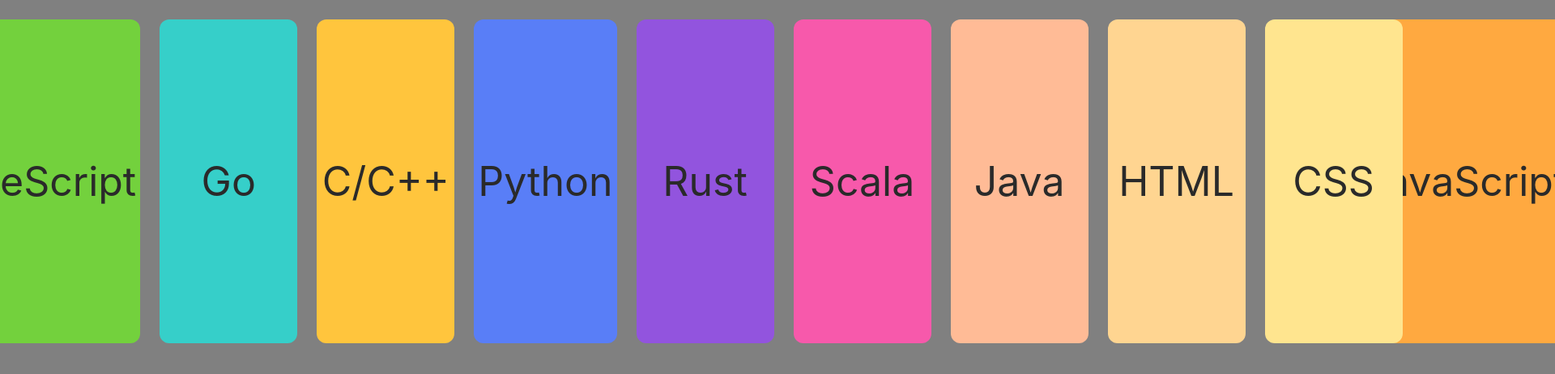
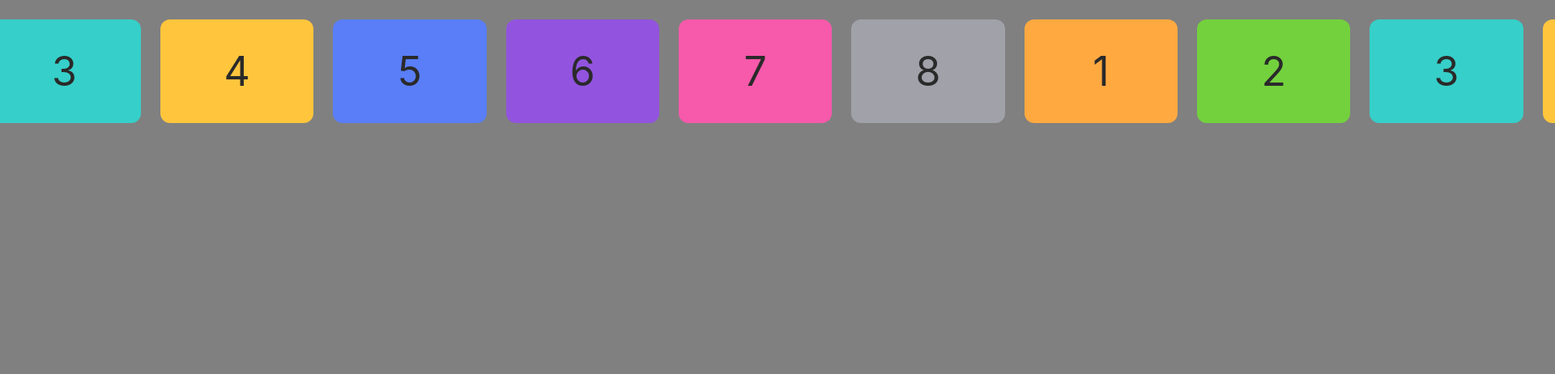
Before and after one commit to BryanVe/carousel, a React (Create React App) app: page / in a window 1280 px wide. Shown: the top 462 px of the page at 81% size, 1920 px wide, since content can reach past the window. Built offline with nearby package versions, Linux system fonts and the light colour scheme.

Commit message:
feat: carousel responsiveness is in progress

```diff
--- a/src/App.tsx
+++ b/src/App.tsx
@@ -1,34 +1,26 @@
 import styled from 'styled-components'
 import { Carousel, CarouselItemContent } from 'components'
 
-const courses: Course[] = [
-  { key: 'JavaScript', name: 'JavaScript', color: '#FFA940' },
-  { key: 'TypeScript', name: 'TypeScript', color: '#73D13D' },
-  { key: 'Go', name: 'Go', color: '#36CFC9' },
-  { key: 'C/C++', name: 'C/C++', color: '#FFC53D' },
-  { key: 'Python', name: 'Python', color: '#597EF7' },
-  { key: 'Rust', name: 'Rust', color: '#9254DE' },
-  { key: 'Scala', name: 'Scala', color: '#F759AB' },
-  { key: 'Java', name: 'Java', color: '#FFBB96' },
-  { key: 'HTML', name: 'HTML', color: '#FFD591' },
-  { key: 'CSS', name: 'CSS', color: '#FFE58F' },
-]
-
-const viewableItemsByBreakpoint: ViewableItemsByBreakpoint = {
-  xl: 6,
-  lg: 5,
-  md: 3,
-  sm: 2,
-}
-
-interface CustomCardProps {
+interface Course extends GenericWithKey {
+  name: string
   color: string
 }
 
-const CustomCard = styled(CarouselItemContent)<CustomCardProps>`
+const courses: Course[] = [
+  { key: '1', name: '1', color: '#FFA940' },
+  { key: '2', name: '2', color: '#73D13D' },
+  { key: '3', name: '3', color: '#36CFC9' },
+  { key: '4', name: '4', color: '#FFC53D' },
+  { key: '5', name: '5', color: '#597EF7' },
+  { key: '6', name: '6', color: '#9254DE' },
+  { key: '7', name: '7', color: '#F759AB' },
+  { key: '8', name: '8', color: '#A1A1AA' },
+]
+
+const CustomCard = styled(CarouselItemContent)`
   /* -- my styles -- */
   background-color: ${(props) => props.color};
-  height: 400px;
+  height: 10vw;
   border-radius: 12px;
   padding: 5px;
   box-sizing: border-box;
@@ -43,9 +35,7 @@
 const App = () => (
   <Carousel
     style={{ margin: '24px 0' }}
-    duration={30}
     data={courses}
-    viewableItemsByBreakpoint={viewableItemsByBreakpoint}
     render={(data) => <CustomCard color={data.color}>{data.name}</CustomCard>}
   />
 )
--- a/src/components/Carousel/index.tsx
+++ b/src/components/Carousel/index.tsx
@@ -2,9 +2,23 @@
 import styled from 'styled-components'
 
 import { CarouselWithItem, CarouselWithoutItem } from '..'
-import { getCarouselWidth, getOverlappedData } from 'utils'
+import {
+  BREAKPOINTS,
+  DURATION,
+  REVERSE,
+  STYLE,
+  VIEWABLE_ITEMS,
+  getCarouselWidth,
+} from 'utils'
+import { useNodeDimensions } from 'hooks'
 
-const MainWrapper = styled.div`
+interface MainWrapperProps {
+  columns: number
+  viewableItems: ViewableItems
+  breakpoints: Breakpoints
+}
+
+const MainWrapper = styled.div<MainWrapperProps>`
   position: relative;
 
   &:hover .sub-carousel {
@@ -17,24 +31,74 @@
     margin-left: 100vw;
     z-index: 0;
   }
+
+  &
+    .overlapped-carousel
+    > div:nth-last-child(-n
+      + ${({ columns, viewableItems }) => columns - viewableItems.xl}) {
+    display: none;
+  }
+
+  @media (max-width: ${(props) =>
+      `${props.breakpoints.xl}px`}) and (min-width: ${(props) =>
+      `${props.breakpoints.lg}px`}) {
+    &
+      .overlapped-carousel
+      > div:nth-last-child(-n
+        + ${({ columns, viewableItems }) => columns - viewableItems.lg}) {
+      display: none;
+    }
+  }
+
+  @media (max-width: ${(props) =>
+      `${props.breakpoints.lg}px`}) and (min-width: ${(props) =>
+      `${props.breakpoints.md}px`}) {
+    &
+      .overlapped-carousel
+      > div:nth-last-child(-n
+        + ${({ columns, viewableItems }) => columns - viewableItems.md}) {
+      display: none;
+    }
+  }
+
+  @media (max-width: ${(props) =>
+      `${props.breakpoints.md}px`}) and (min-width: ${(props) =>
+      `${props.breakpoints.sm}px`}) {
+    &
+      .overlapped-carousel
+      > div:nth-last-child(-n
+        + ${({ columns, viewableItems }) => columns - viewableItems.sm}) {
+      display: none;
+    }
+  }
+
+  @media (max-width: ${(props) =>
+      `${props.breakpoints.sm}px`}) and (min-width: ${(props) =>
+      `${props.breakpoints.xs}px`}) {
+    &
+      .overlapped-carousel
+      > div:nth-last-child(-n
+        + ${({ columns, viewableItems }) => columns - viewableItems.xs}) {
+      display: none;
+    }
+  }
 `
 
 interface StyledWrapperProps {
   reverse: boolean
   duration: number
   columns: number
-  viewableItemsByBreakpoint: ViewableItemsByBreakpoint
+  viewableItems: ViewableItems
+  breakpoints: Breakpoints
 }
 const StyledWrapper = styled.div<StyledWrapperProps>`
   --width: ${(props) =>
-    `${getCarouselWidth(props.columns, props.viewableItemsByBreakpoint.xl)}%`};
+    `${getCarouselWidth(props.columns, props.viewableItems.xl)}%`};
   position: relative;
   width: var(--width);
   display: grid;
   z-index: 300;
   grid-template-columns: ${(props) => `repeat(${props.columns}, 1fr)`};
-  /* animation: ${(props) =>
-    `left-to-right ${props.columns * 4}s linear infinite`}; */
   animation: ${(props) =>
     `${props.reverse ? 'left-to-right' : 'right-to-left'} ${
       props.duration
@@ -58,131 +122,93 @@
     }
   }
 
-  /* @media (max-width: 1920px) {
-    width: ${(props) =>
-    getCarouselWidth(props.columns, props.viewableItemsByBreakpoint.lg)};
-    height: 11vw;
+  @media (max-width: ${(props) =>
+      `${props.breakpoints.xl}px`}) and (min-width: ${(props) =>
+      `${props.breakpoints.lg}px`}) {
+    --width: ${(props) =>
+      `${getCarouselWidth(props.columns, props.viewableItems.lg)}%`};
+  }
 
-    @keyframes left-to-right {
-      from {
-        left: -${(props) =>
-    getCarouselWidth(props.columns, props.viewableItemsByBreakpoint.lg)};
-      }
-      to {
-        left: 100%;
-      }
-    }
+  @media (max-width: ${(props) =>
+      `${props.breakpoints.lg}px`}) and (min-width: ${(props) =>
+      `${props.breakpoints.md}px`}) {
+    --width: ${(props) =>
+      `${getCarouselWidth(props.columns, props.viewableItems.md)}%`};
+  }
 
-    @keyframes right-to-left {
-      from {
-        left: 100%;
-      }
-      to {
-        left: -${(props) =>
-    getCarouselWidth(props.columns, props.viewableItemsByBreakpoint.lg)};
-      }
-    }
-  } */
+  @media (max-width: ${(props) =>
+      `${props.breakpoints.md}px`}) and (min-width: ${(props) =>
+      `${props.breakpoints.sm}px`}) {
+    --width: ${(props) =>
+      `${getCarouselWidth(props.columns, props.viewableItems.sm)}%`};
+  }
 
-  /* @media (max-width: 1024px) {
-    width: ${(props) =>
-    getCarouselWidth(props.columns, props.viewableItemsByBreakpoint.md)};
-    height: 18vw;
-
-    @keyframes left-to-right {
-      from {
-        left: -${(props) =>
-    getCarouselWidth(props.columns, props.viewableItemsByBreakpoint.md)};
-      }
-      to {
-        left: 100%;
-      }
-    }
-
-    @keyframes right-to-left {
-      from {
-        left: 100%;
-      }
-      to {
-        left: -${(props) =>
-    getCarouselWidth(props.columns, props.viewableItemsByBreakpoint.md)};
-      }
-    }
-  } */
-
-  /* @media (max-width: 640px) {
-    width: ${(props) =>
-    getCarouselWidth(props.columns, props.viewableItemsByBreakpoint.sm)};
-    height: 27vw;
-
-    @keyframes left-to-right {
-      from {
-        left: -${(props) =>
-    getCarouselWidth(props.columns, props.viewableItemsByBreakpoint.sm)};
-      }
-      to {
-        left: 100%;
-      }
-    }
-
-    @keyframes right-to-left {
-      from {
-        left: 100%;
-      }
-      to {
-        left: -${(props) =>
-    getCarouselWidth(props.columns, props.viewableItemsByBreakpoint.sm)};
-      }
-    }
-  } */
+  @media (max-width: ${(props) =>
+      `${props.breakpoints.sm}px`}) and (min-width: ${(props) =>
+      `${props.breakpoints.xs}px`}) {
+    --width: ${(props) =>
+      `${getCarouselWidth(props.columns, props.viewableItems.xs)}%`};
+  }
 `
 
 interface CarouselProps<I extends GenericWithKey> {
   reverse?: boolean
   duration?: number
-  viewableItemsByBreakpoint: ViewableItemsByBreakpoint
+  style?: CSSProperties
+  viewableItems?: ViewableItems
+  breakpoints?: Breakpoints
   data: I[]
   render: (data: I) => ReactNode
-  style?: CSSProperties
 }
 
 const Carousel = <I extends GenericWithKey>(props: CarouselProps<I>) => {
   const {
-    reverse = false,
-    duration = 10,
-    style = {},
+    reverse = REVERSE,
+    duration = DURATION,
+    style = STYLE,
+    viewableItems = VIEWABLE_ITEMS,
+    breakpoints = BREAKPOINTS,
     data,
-    viewableItemsByBreakpoint,
     render,
   } = props
+  const { ref: divRef, dimensions: divDimensions } = useNodeDimensions()
 
   return (
-    <MainWrapper style={style}>
+    <MainWrapper
+      ref={(ref) => (divRef.current = ref)}
+      style={style}
+      columns={data.length}
+      viewableItems={viewableItems}
+      breakpoints={breakpoints}
+    >
       <StyledWrapper
+        className='sub-carousel'
+        columns={data.length}
         reverse={reverse}
         duration={duration}
-        className='sub-carousel'
-        columns={data.length}
-        viewableItemsByBreakpoint={viewableItemsByBreakpoint}
+        viewableItems={viewableItems}
+        breakpoints={breakpoints}
       >
         {data.map((item) => (
           <CarouselWithItem key={item.key}>{render(item)}</CarouselWithItem>
         ))}
       </StyledWrapper>
       <StyledWrapper
+        className='sub-carousel overlapped-carousel'
+        columns={data.length}
         reverse={reverse}
         duration={duration}
-        className='sub-carousel overlapped-carousel'
-        columns={data.length}
-        viewableItemsByBreakpoint={viewableItemsByBreakpoint}
+        viewableItems={viewableItems}
+        breakpoints={breakpoints}
       >
-        {getOverlappedData<I>(data, viewableItemsByBreakpoint).map((item) =>
-          item._render ? (
-            <CarouselWithItem key={item.key}>{render(item)}</CarouselWithItem>
-          ) : (
-            <CarouselWithoutItem key={item.key} />
-          )
-        )}
+        <CarouselWithoutItem
+          columns={data.length}
+          viewableItems={viewableItems}
+          breakpoints={breakpoints}
+        />
+        {data.map((item) => (
+          <CarouselWithItem key={item.key}>{render(item)}</CarouselWithItem>
+        ))}
       </StyledWrapper>
     </MainWrapper>
   )
--- a/src/components/CarouselWithoutItem/index.tsx
+++ b/src/components/CarouselWithoutItem/index.tsx
@@ -1,8 +1,40 @@
 import styled from 'styled-components'
 
-const CarouselWithoutItem = styled.div`
+interface CarouselWithoutItemProps {
+  columns: number
+  viewableItems: ViewableItems
+  breakpoints: Breakpoints
+}
+
+const CarouselWithoutItem = styled.div<CarouselWithoutItemProps>`
+  --empty-items: ${(props) => props.columns - props.viewableItems.xl};
+  grid-column: span var(--empty-items);
   height: 100%;
   pointer-events: none;
+
+  @media (max-width: ${(props) =>
+      `${props.breakpoints.xl}px`}) and (min-width: ${(props) =>
+      `${props.breakpoints.lg}px`}) {
+    --empty-items: ${(props) => props.columns - props.viewableItems.lg};
+  }
+
+  @media (max-width: ${(props) =>
+      `${props.breakpoints.lg}px`}) and (min-width: ${(props) =>
+      `${props.breakpoints.md}px`}) {
+    --empty-items: ${(props) => props.columns - props.viewableItems.md};
+  }
+
+  @media (max-width: ${(props) =>
+      `${props.breakpoints.md}px`}) and (min-width: ${(props) =>
+      `${props.breakpoints.sm}px`}) {
+    --empty-items: ${(props) => props.columns - props.viewableItems.sm};
+  }
+
+  @media (max-width: ${(props) =>
+      `${props.breakpoints.sm}px`}) and (min-width: ${(props) =>
+      `${props.breakpoints.xs}px`}) {
+    --empty-items: ${(props) => props.columns - props.viewableItems.xs};
+  }
 `
 
 export default CarouselWithoutItem
--- /dev/null
+++ b/src/hooks/index.ts
@@ -0,0 +1 @@
+export { default as useNodeDimensions } from './useNodeDimensions'
--- /dev/null
+++ b/src/hooks/useNodeDimensions.ts
@@ -0,0 +1,28 @@
+import { useState, useEffect, useRef, useCallback } from 'react'
+
+const useNodeDimensions = () => {
+  const ref = useRef<HTMLElement | null>()
+  const [dimensions, setDimensions] = useState<Dimensions>({
+    width: 0,
+    height: 0,
+  })
+  const getDimensions = useCallback(() => {
+    if (ref.current) {
+      setDimensions({
+        width: ref.current.getBoundingClientRect().width,
+        height: ref.current.getBoundingClientRect().height,
+      })
+    }
+  }, [])
+
+  useEffect(() => {
+    getDimensions()
+    window.addEventListener('resize', getDimensions)
+
+    return () => window.removeEventListener('resize', getDimensions)
+  }, [getDimensions])
+
+  return { ref, dimensions }
+}
+
+export default useNodeDimensions
--- a/src/utils/carousel.ts
+++ b/src/utils/carousel.ts
@@ -1,11 +1,35 @@
-export const getCarouselWidth: GetCarouselWidth = (columns, viewableColumns) =>
-  100 * (columns / viewableColumns)
+export const getCarouselWidth: GetCarouselWidth = (columns, viewableItems) =>
+  100 * (columns / viewableItems)
 
-export const getOverlappedData: GetOverlappedData = (data, viewableItems) =>
-  Array.from(
-    data
-      .slice(viewableItems.xl, data.length)
-      .map((item) => ({ ...item, _render: false }))
-  ).concat(
-    data.slice(0, viewableItems.xl).map((item) => ({ ...item, _render: true }))
+export const getViewableData: GetViewableData = (
+  data,
+  currentDimensions,
+  viewableItems,
+  breakpoints
+) => {
+  console.log(currentDimensions.width)
+
+  if (currentDimensions.width >= breakpoints.xl)
+    return data.slice(0, viewableItems.xl)
+  else if (
+    breakpoints.xl > currentDimensions.width &&
+    currentDimensions.width >= breakpoints.lg
   )
+    return data.slice(0, viewableItems.lg)
+  else if (
+    breakpoints.lg > currentDimensions.width &&
+    currentDimensions.width >= breakpoints.md
+  )
+    return data.slice(0, viewableItems.md)
+  else if (
+    breakpoints.md > currentDimensions.width &&
+    currentDimensions.width >= breakpoints.sm
+  )
+    return data.slice(0, viewableItems.sm)
+  else if (
+    breakpoints.sm > currentDimensions.width &&
+    currentDimensions.width >= breakpoints.xs
+  )
+    return data.slice(0, viewableItems.xs)
+  else return data
+}
--- a/src/utils/index.ts
+++ b/src/utils/index.ts
@@ -1 +1,2 @@
 export * from './carousel'
+export * from './constants'
```
Also changed, not shown: src/@types/carousel.d.ts (+14 -10 lines), src/utils/constants.ts (added, +17 -0 lines).
